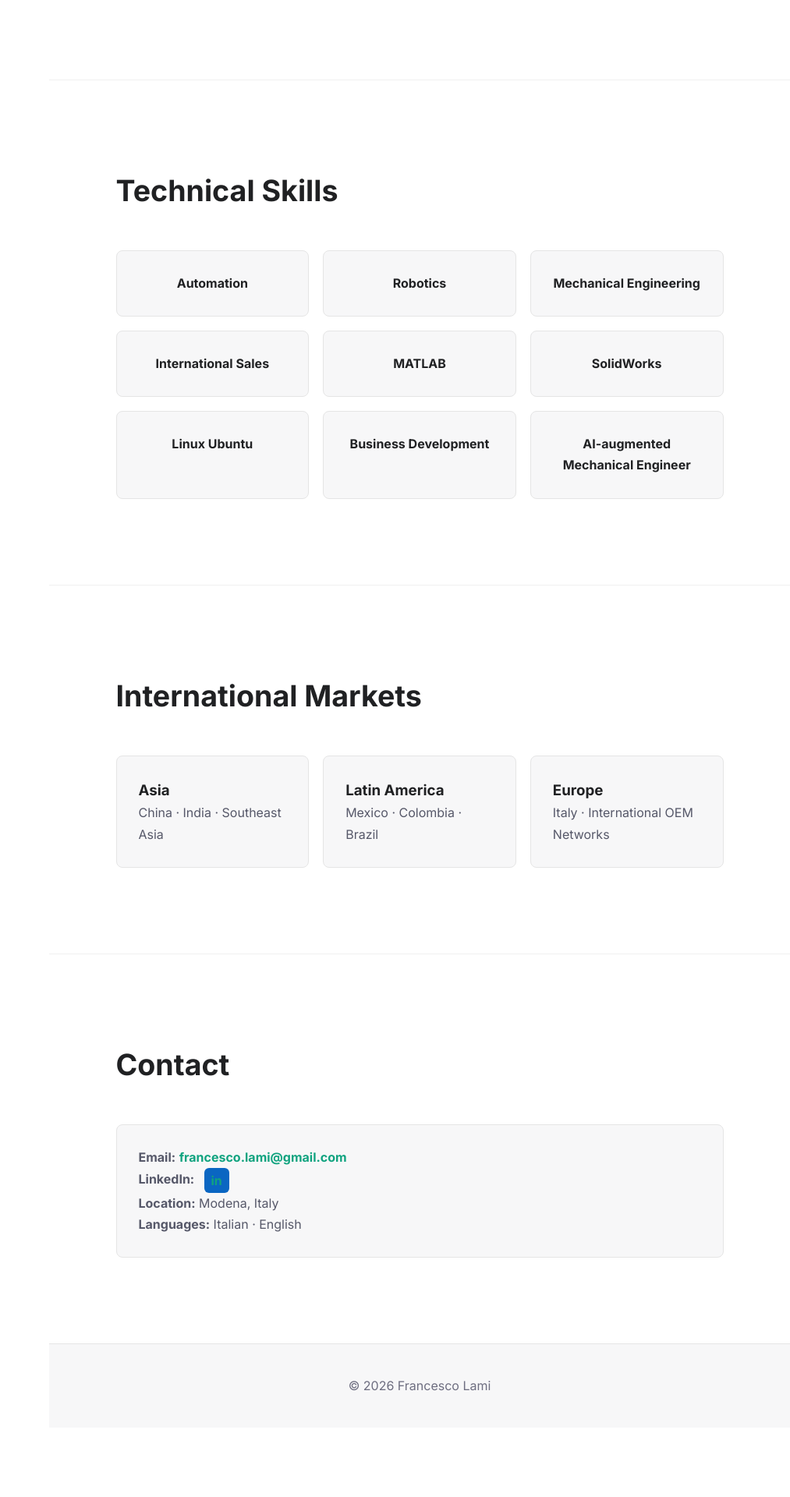
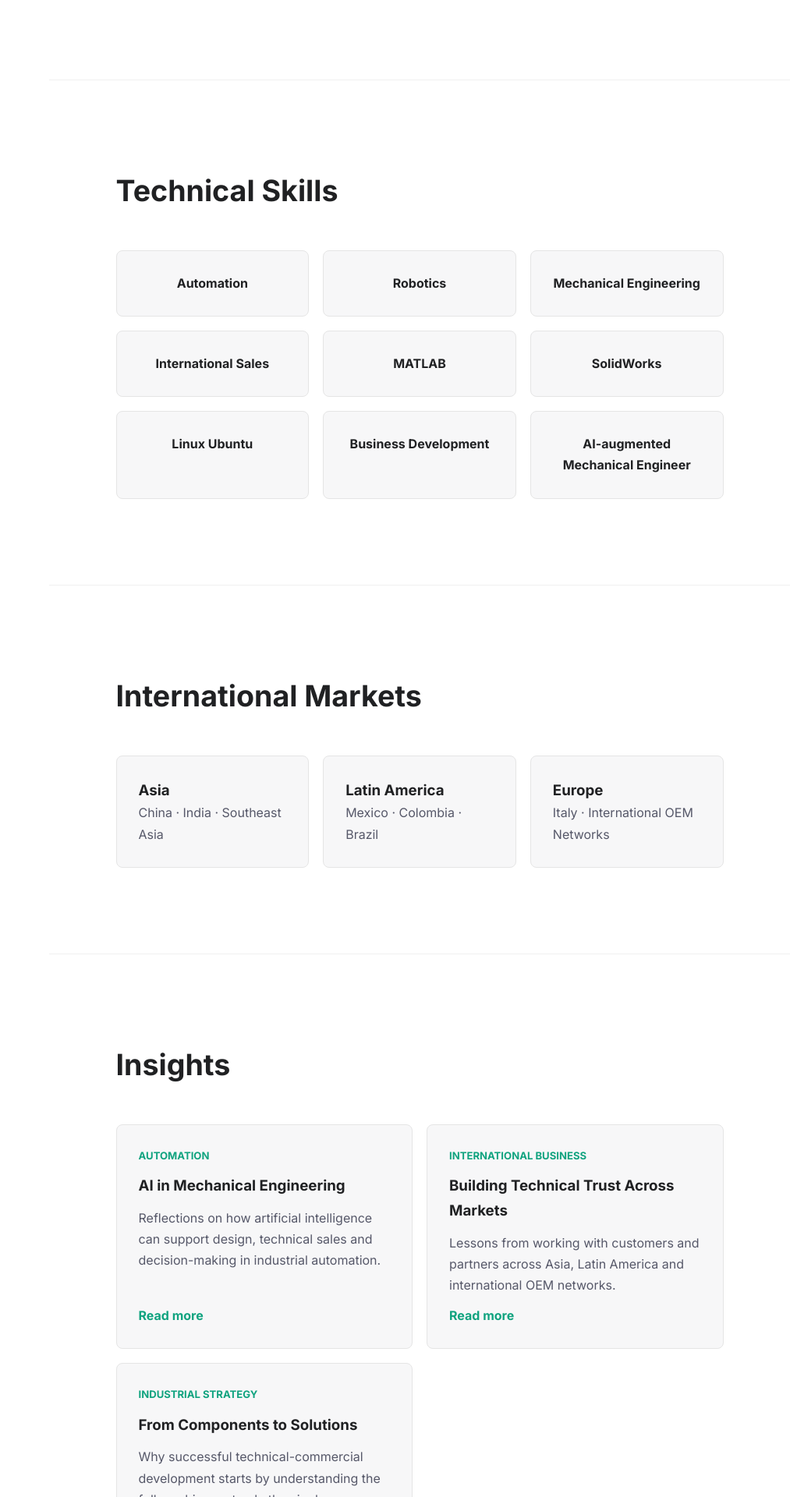
Before and after one commit to francescolami-hash/didactic-sniffle, a Flask app: page / in a window 1280 px wide. Shown: the part 2360-4280 px from the top of the page at 78% size, without its empty margins (267-1280 px from the left). Before the commit the page ends 4144 px from the top, so only its background shows below. Run offline with Flask 3, Linux system fonts and the light colour scheme.

Commit message:
Add blog insights section

```diff
--- a/Project_Sito/static/style.css
+++ b/Project_Sito/static/style.css
@@ -156,6 +156,7 @@ section{
 }
 
 .about-card,
+.blog-card,
 .contact-card,
 .market-box,
 .skill-card,
@@ -167,6 +168,7 @@ section{
 }
 
 .about-card h3,
+.blog-card h3,
 .market-box h3,
 .timeline-content h3{
     color:#202123;
@@ -200,10 +202,43 @@ section{
 }
 
 .skills-grid,
+.blog-grid,
 .markets-grid{
     display:grid;
     grid-template-columns:repeat(auto-fit,minmax(220px,1fr));
     gap:18px;
+}
+
+.blog-grid{
+    grid-template-columns:repeat(auto-fit,minmax(260px,1fr));
+}
+
+.blog-card{
+    display:flex;
+    flex-direction:column;
+    gap:12px;
+}
+
+.blog-card span{
+    color:#10a37f;
+    font-size:0.82rem;
+    font-weight:700;
+    text-transform:uppercase;
+}
+
+.blog-card p{
+    color:#565869;
+}
+
+.blog-card a{
+    color:#10a37f;
+    text-decoration:none;
+    font-weight:700;
+    margin-top:auto;
+}
+
+.blog-card a:hover{
+    text-decoration:underline;
 }
 
 .skill-card{
--- a/Project_Sito/templates/index.html
+++ b/Project_Sito/templates/index.html
@@ -26,6 +26,7 @@
         <li><a href="#experience">Experience</a></li>
         <li><a href="#skills">Skills</a></li>
         <li><a href="#markets">Markets</a></li>
+        <li><a href="#blog">Blog</a></li>
         <li><a href="#contact">Contact</a></li>
     </ul>
 </nav>
@@ -198,6 +199,48 @@
 
 </section>
 
+<section id="blog">
+
+    <div class="section-title">
+        <h2>Insights</h2>
+    </div>
+
+    <div class="blog-grid">
+
+        <article class="blog-card">
+            <span>Automation</span>
+            <h3>AI in Mechanical Engineering</h3>
+            <p>
+                Reflections on how artificial intelligence can support design,
+                technical sales and decision-making in industrial automation.
+            </p>
+            <a href="#" aria-label="Read more about AI in Mechanical Engineering">Read more</a>
+        </article>
+
+        <article class="blog-card">
+            <span>International Business</span>
+            <h3>Building Technical Trust Across Markets</h3>
+            <p>
+                Lessons from working with customers and partners across Asia,
+                Latin America and international OEM networks.
+            </p>
+            <a href="#" aria-label="Read more about building technical trust across markets">Read more</a>
+        </article>
+
+        <article class="blog-card">
+            <span>Industrial Strategy</span>
+            <h3>From Components to Solutions</h3>
+            <p>
+                Why successful technical-commercial development starts by
+                understanding the full machine, not only the single component.
+            </p>
+            <a href="#" aria-label="Read more about moving from components to solutions">Read more</a>
+        </article>
+
+    </div>
+
+</section>
+
 <section id="contact">
 
     <div class="section-title">
```
Also changed, not shown: docs/index.html (+43 -0 lines), docs/static/style.css (+35 -0 lines).
